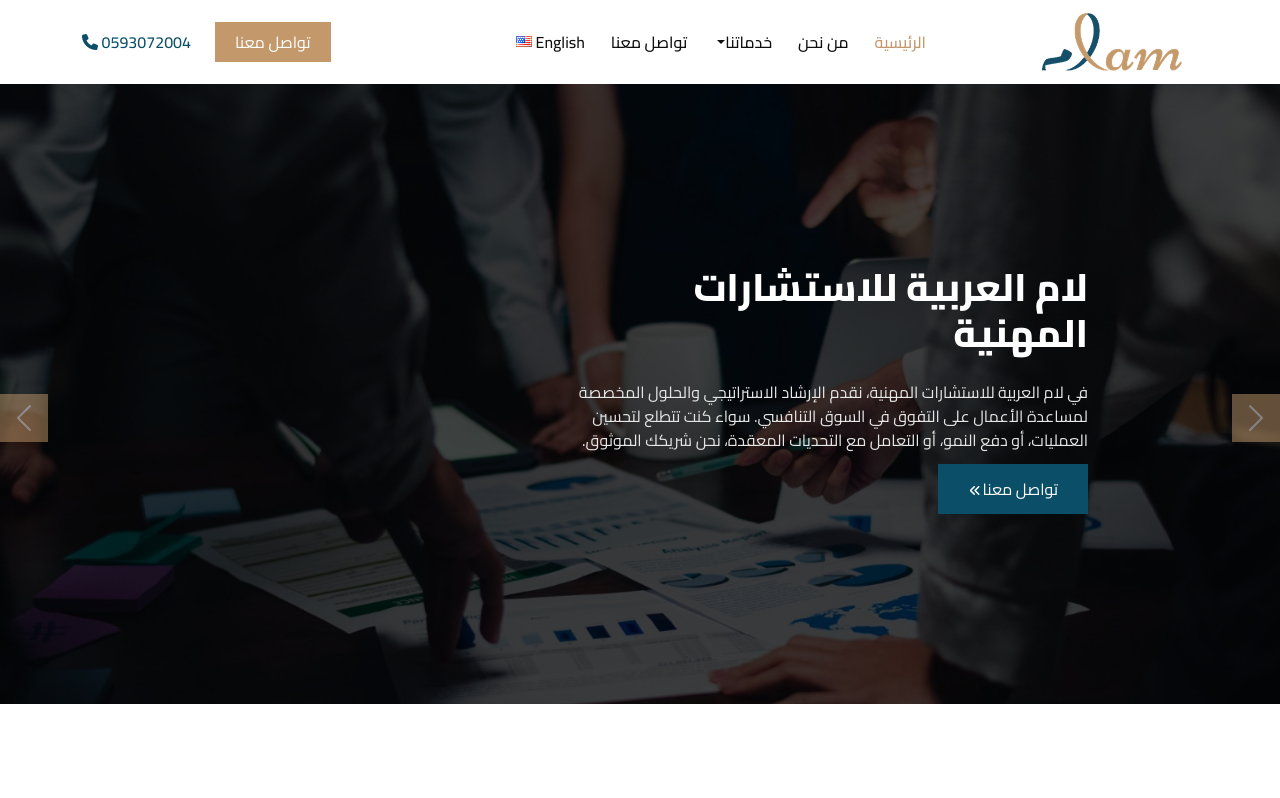
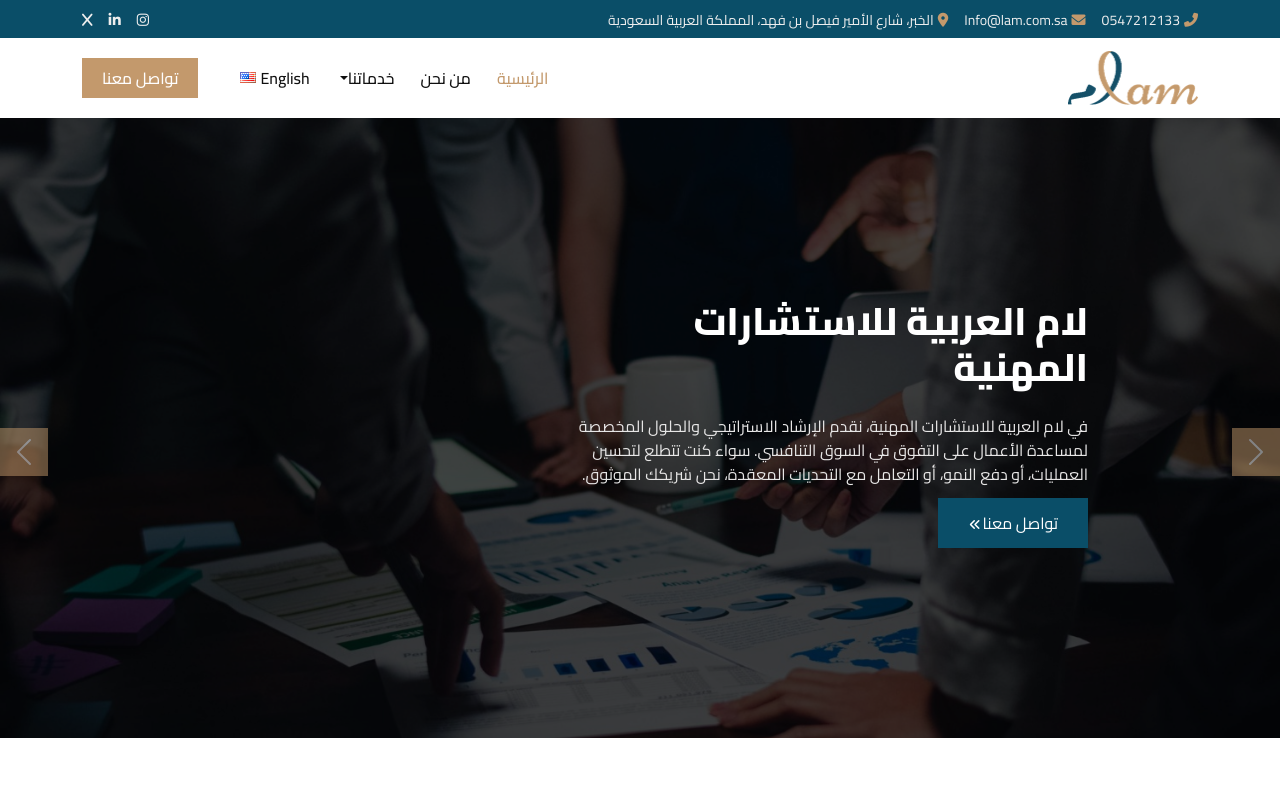
Before and after one commit to hassan19071/Lam-Al-Arabia, a React (Create React App) app: page /ar in a window 1280 px wide. Shown: the top 798 px of the page. Built offline with nearby package versions, Linux system fonts and the light colour scheme.

Commit message:
some updates

```diff
--- a/src/components/ContactInfo.js
+++ b/src/components/ContactInfo.js
@@ -21,6 +21,9 @@ function ContactInfo() {
             </div>
             <div className="text-info">
               <h4>Call Us</h4>
+              <span className="d-block">
+                <Link to="tel:+966547212133">+966 54 721 2133</Link>
+              </span>
               <span>
                 <Link to="tel:+966593072004">+966 59 307 2004</Link>
               </span>
--- a/src/components/ContactInfoAr.js
+++ b/src/components/ContactInfoAr.js
@@ -24,6 +24,9 @@ function ContactInfoAr() {
             </div>
             <div className="text-info">
               <h4>اتصل بنا</h4>
+              <span className="d-block">
+                <Link to="tel:+966547212133">0547212133</Link>
+              </span>
               <span>
                 <Link to="tel:+966593072004">0593072004</Link>
               </span>
--- a/src/components/NavbarAr.js
+++ b/src/components/NavbarAr.js
@@ -8,10 +8,10 @@ function NavbarAr({ page }) {
   return (
     <nav className="navbar navbar-expand-lg bg-white py-2">
       <div className="container">
-        <Link className="navbar-brand ms-lg-2" to="/ar">
+        <Link className="navbar-brand me-0" to="/ar">
           <img
             src={Logo}
-            alt="Lam Alarabia for professional consulting company Logo"
+            alt="Lam Al Arabia professional consulting company Logo"
           />
         </Link>
         <button
@@ -29,7 +29,7 @@ function NavbarAr({ page }) {
           className="collapse navbar-collapse justify-content-between"
           id="navbarSupportedContent"
         >
-          <ul className="navbar-nav  mb-2 mb-lg-0 justify-content-end">
+          <ul className="navbar-nav  mb-2 mb-lg-0 me-auto">
             <li className="nav-item">
               <Link
                 className={page === "home" ? "nav-link active" : "nav-link"}
@@ -157,29 +157,18 @@ function NavbarAr({ page }) {
                 </li>
               </ul>
             </li>
-            <li className="nav-item mt-lg-0 mt-1">
-              <Link
-                className={page === "contact" ? "nav-link active" : "nav-link"}
-                to="/ar/تواصل-معنا"
-              >
-                تواصل معنا
-              </Link>
-            </li>
             <li className="nav-item position-relative">
               <Link className="nav-link d-flex align-items-center" to="/en">
                 <span className="ms-1">English</span>
                 <img src={EnglishIcon} alt="arabic language" />{" "}
               </Link>
             </li>
+            <li className="me-lg-4 contact nav-item ms-0">
+              <Link className="nav-link text-center" to="/ar/تواصل-معنا">
+                تواصل معنا
+              </Link>
+            </li>
           </ul>
-          <div className="contact-infos d-flex align-items-center mt-lg-0 mt-3">
-            <Link className="nav-link ms-4 contact" to="/ar/تواصل-معنا">
-              تواصل معنا
-            </Link>
-            <Link className="nav-link phone text-left" to="tel:+966593072004">
-              0593072004 <i className="fa-solid fa-phone"></i>
-            </Link>
-          </div>
         </div>
       </div>
     </nav>
--- /dev/null
+++ b/src/components/TopHeader.js
@@ -0,0 +1,52 @@
+import React from 'react';
+import { Link } from 'react-router-dom';
+import "./style/top-header.scss";
+const TopHeader = () => {
+    return (
+        <div className='top-header d-md-block d-none'>
+            <div className='container'>
+                <div className='infos-content d-flex align-items-center justify-content-between'>
+                    <div className='email-phone d-flex align-items-center'>
+                        <div className='phone d-flex align-items-center'>
+                            <div className='icon'>
+                                <i className="fa-solid fa-phone"></i>
+                            </div>
+                            <div className='number ms-1'>
+                                <Link to="tel:+966547212133">0547212133</Link>
+                            </div>
+                        </div>
+                        <div className='email ms-3 d-flex align-items-center'>
+                            <div className='icon'>
+                                <i className="fa-solid fa-envelope"></i>
+                            </div>
+                            <div className='mail ms-1'>
+                                <Link to="mailto:info@lam.com.sa">Info@lam.com.sa</Link>
+                            </div>
+                        </div>
+                        <div className='email ms-3 d-flex align-items-center'>
+                            <div className='icon'>
+                                <i className="fa-solid fa-location-dot"></i>
+                            </div>
+                            <div className='mail ms-1'>
+                                <span>Khobar, Prince Faisal Bin Fahd Rd . KSA</span>
+                            </div>
+                        </div>
+                    </div>
+                    <div className='social-icons d-flex align-items-center'>
+                        <div className='insta'>
+                            <Link target='_blank' to="https://www.instagram.com/lam_customers?igsh=Z243eXA1bDg5dXl5"><i className="fa-brands fa-instagram"></i></Link>
+                        </div>
+                        <div className='linkedin mx-3'>
+                            <Link target='_blank' to="http://www.linkedin.com/in/advertising-services-73b935355"><i className="fa-brands fa-linkedin-in"></i></Link>
+                        </div>
+                        <div className='x'>
+                            <Link target='_blank' to="https://x.com/lam_customers?t=v7s27b6qztSJG547PhYwEg&s=09"><i className="fa-brands fa-x"></i></Link>
+                        </div>
+                    </div>
+                </div>
+            </div>
+        </div>
+    );
+};
+
+export default TopHeader;
--- /dev/null
+++ b/src/components/TopHeaderAr.js
@@ -0,0 +1,67 @@
+import React from "react";
+import { Link } from "react-router-dom";
+import "./style/top-header.scss";
+const TopHeaderAr = () => {
+  return (
+    <div className="top-header d-md-block d-none">
+      <div className="container">
+        <div className="infos-content d-flex align-items-center justify-content-between">
+          <div className="email-phone d-flex align-items-center">
+            <div className="phone d-flex align-items-center">
+              <div className="icon">
+                <i className="fa-solid fa-phone-alt"></i>
+              </div>
+              <div className="number me-1">
+                <Link to="tel:+966547212133">0547212133</Link>
+              </div>
+            </div>
+            <div className="email me-3 d-flex align-items-center">
+              <div className="icon">
+                <i className="fa-solid fa-envelope"></i>
+              </div>
+              <div className="mail me-1">
+                <Link to="mailto:info@lam.com.sa">Info@lam.com.sa</Link>
+              </div>
+            </div>
+            <div className="email me-3 d-flex align-items-center">
+              <div className="icon">
+                <i className="fa-solid fa-location-dot"></i>
+              </div>
+              <div className="mail me-1">
+                <span>الخبر، شارع الأمير فيصل بن فهد، المملكة العربية السعودية</span>
+              </div>
+            </div>
+          </div>
+          <div className="social-icons d-flex align-items-center">
+            <div className="insta">
+              <Link
+                target="_blank"
+                to="https://www.instagram.com/lam_customers?igsh=Z243eXA1bDg5dXl5"
+              >
+                <i className="fa-brands fa-instagram"></i>
+              </Link>
+            </div>
+            <div className="linkedin mx-3">
+              <Link
+                target="_blank"
+                to="http://www.linkedin.com/in/advertising-services-73b935355"
+              >
+                <i className="fa-brands fa-linkedin-in"></i>
+              </Link>
+            </div>
+            <div className="x">
+              <Link
+                target="_blank"
+                to="https://x.com/lam_customers?t=v7s27b6qztSJG547PhYwEg&s=09"
+              >
+                <i className="fa-brands fa-x"></i>
+              </Link>
+            </div>
+          </div>
+        </div>
+      </div>
+    </div>
+  );
+};
+
+export default TopHeaderAr;
--- a/src/components/style/navbar.scss
+++ b/src/components/style/navbar.scss
@@ -3,9 +3,7 @@
 .navbar {
   background-color: #fff;
   box-shadow: 0 4px 6px rgba(0, 0, 0, 0.1);
-  .navbar-expand-lg .navbar-collapse {
-    flex-basis: 100% !important;
-  }
+
   /* Style the dropdown container */
   .nav-item.dropdown {
     position: relative;
@@ -40,7 +38,9 @@
       text-decoration: none;
       display: block;
       /* Hover effect for dropdown items */
-      &:hover , &.active, &:focus {
+      &:hover,
+      &.active,
+      &:focus {
         background-color: #f8f8f8 !important;
         color: $mainColor;
       }
@@ -49,12 +49,12 @@
 
   .navbar-brand {
     img {
-      width: 70%; /* Makes the logo width responsive */
+      width: 65%; /* Makes the logo width responsive */
       max-width: 200px; /* Maximum width to ensure the logo doesn’t get too big */
       min-width: 100px; /* Minimum width to ensure the logo doesn’t get too small */
       height: auto;
-      @media (max-width:991px) {
-        width: 60%;
+      @media (max-width: 991px) {
+        width: 55%;
       }
     }
   }
@@ -70,6 +70,15 @@
         color: $mainColor;
       }
     }
+    &.contact a {
+      background-color: $mainColor;
+      color: #fff;
+      padding: 8px 20px;
+      transition: 0.3s;
+      &:hover {
+        background-color: $secondColor;
+      }
+    }
   }
   .navbar-toggler {
     &:focus {
@@ -78,15 +87,6 @@
   }
   .contact-infos {
     a {
-      &.contact {
-        background-color: $mainColor;
-        color: #fff;
-        padding: 8px 20px;
-        transition: 0.3s;
-        &:hover {
-          background-color: $secondColor;
-        }
-      }
       &.phone {
         color: $secondColor;
         font-size: 16px;
--- /dev/null
+++ b/src/components/style/top-header.scss
@@ -0,0 +1,19 @@
+@use "./vars.scss" as *;
+.top-header{
+    background-color: $secondColor;
+    padding: 7px 0;
+    .email-phone{
+        i{
+            color: $mainColor;
+        }
+    }
+    span,a,i{
+        color: #eee;
+        text-decoration: none;
+        font-size: 14px;
+        transition: .3s;
+    }
+    a:hover, a i:hover{
+        color: $mainColor;
+    }
+}
--- a/src/pages/HomeAr.js
+++ b/src/pages/HomeAr.js
@@ -1,16 +1,19 @@
 import React, { useEffect, Suspense } from "react";
 import { Helmet } from "react-helmet";
+import TopHeaderAr from "../components/TopHeaderAr";
 
 // Lazy load components
 const NavbarAr = React.lazy(() => import("../components/NavbarAr"));
 const HeroSectionAr = React.lazy(() => import("../components/HeroSectionAr"));
 const AboutUsAr = React.lazy(() => import("../components/AboutAr"));
-const FeaturesSectionAr = React.lazy(() => import("../components/FeaturesSectionAr"));
+const FeaturesSectionAr = React.lazy(() =>
+  import("../components/FeaturesSectionAr")
+);
 const ServicesAr = React.lazy(() => import("../components/ServicesAr"));
 const ContactAr = React.lazy(() => import("../components/ContactAr"));
 const ContactInfoAr = React.lazy(() => import("../components/ContactInfoAr"));
 const FooterAr = React.lazy(() => import("../components/FooterAr"));
-const Loading = React.lazy(()=> import("../components/Loading"));
+const Loading = React.lazy(() => import("../components/Loading"));
 function HomeAr() {
   useEffect(() => {
     // Set the page direction to RTL when this component is rendered
@@ -38,11 +41,15 @@ function HomeAr() {
           content="لام العربية تقدم خدمات استشارية للأعمال، مع التركيز على التخطيط الاستراتيجي، تحسين العمليات، والنمو المالي."
         />
         <meta property="og:url" content="https://lam.com.sa" />
-        <meta name="keywords" content="شركة لام للاستشارات المهنية,استشارات إدارية ومالية,أفضل شركة استشارات مهنية في المملكة,شركة استشارات متعددة التخصصات"/>
+        <meta
+          name="keywords"
+          content="شركة لام للاستشارات المهنية,استشارات إدارية ومالية,أفضل شركة استشارات مهنية في المملكة,شركة استشارات متعددة التخصصات"
+        />
       </Helmet>
 
       {/* Suspense to handle loading state while lazy components are loading */}
-      <Suspense fallback={<Loading/>}>
+      <Suspense fallback={<Loading />}>
+        <TopHeaderAr />
         <NavbarAr page="home" />
         <HeroSectionAr />
         <AboutUsAr />
```
Also changed, not shown: src/components/Navbar.js (+6 -18 lines), src/pages/HomeEn.js (+8 -3 lines), src/assets/whatsapp.png (added).
